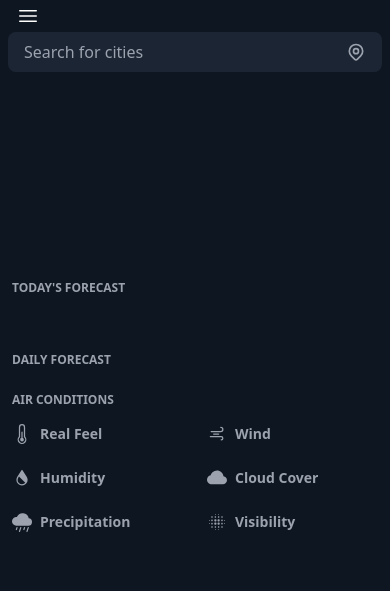
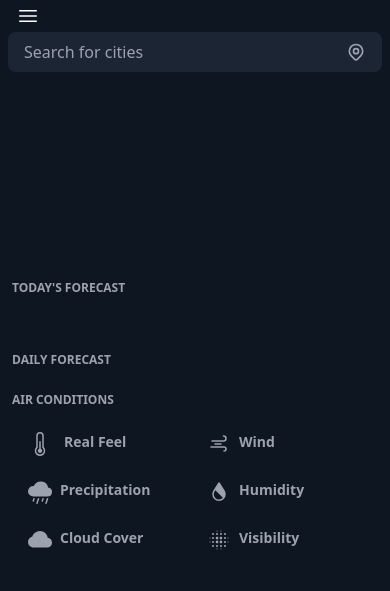
Before and after one commit to mntando/Weather-App, a Flask app: template templates/index.html in a window 390 px wide. Shown: the top 591 px of the page. Run offline with Flask 3, Linux system fonts and the light colour scheme; the template is opened without the code that fills it, so the values that code supplies are empty; parts of the project's set-up code (start-up, migrations or seed data) failed here and were passed over; some libraries are stand-ins or nearby versions.

Commit message:
Enhance layout responsiveness by adjusting max-width for medium screens in layout.html

```diff
--- a/templates/index.html
+++ b/templates/index.html
@@ -61,7 +61,7 @@ Weather50
 
 <!-- Daily forecast -->
 {% block side %}
-<div class="flex flex-col flex-1 w-full lg:h-full lg:p-6 px-1 lg:bg-[#1c2534] rounded-2xl text-sm font-semibold text-gray-400">
+<div class="flex flex-col w-full lg:h-full lg:p-6 px-1 lg:bg-[#1c2534] rounded-2xl text-sm font-semibold text-gray-400">
   <h2 class="text-xs">
     DAILY FORECAST
   </h2>
@@ -92,9 +92,10 @@ Weather50
     AIR CONDITIONS
   </h2>
 
-  <div class="grid grid-cols-2 sm:grid-cols-3 pt-4 lg:p-6 gap-6">
-    <div class="flex flex-row gap-2">
-      <svg class="size-5" xmlns="http://www.w3.org/2000/svg" fill="currentColor" viewBox="0 0 16 16">
+  <div class="flex flex-col flex-1 min-h-0 overflow-y-hidden" data-simplebar>
+    <div class="grid lg:first:pl-0 lg:last:pr-0 grid-cols-2 gap-6 lg:flex lg:flex-nowrap lg:flex-1 lg:items-stretch font-semibold py-6 px-4 lg:py-8 lg:px-6">
+      <div class="flex flex-row gap-3 lg:justify-center lg:flex-1 lg:min-w-[150px] lg:px-4">
+        <svg class="size-6" xmlns="http://www.w3.org/2000/svg" fill="currentColor" viewBox="0 0 16 16">
           <path d="M9.5 12.5a1.5 1.5 0 1 1-2-1.415V6.5a.5.5 0 0 1 1 0v4.585a1.5 1.5 0 0 1 1 1.415"/>
           <path d="M5.5 2.5a2.5 2.5 0 0 1 5 0v7.55a3.5 3.5 0 1 1-5 0zM8 1a1.5 1.5 0 0 0-1.5 1.5v7.987l-.167.15a2.5 2.5 0 1 0 3.333 0l-.166-.15V2.5A1.5 1.5 0 0 0 8 1"/>
         </svg>
@@ -104,8 +105,8 @@ Weather50
         </div>
       </div>
 
-    <div class="flex flex-row gap-2">
-      <svg class="size-5" viewBox="0 0 24 24" fill="none" xmlns="http://www.w3.org/2000/svg" stroke="currentColor" stroke-width="1.5" stroke-linecap="round" stroke-linejoin="round">
+      <div class="flex flex-row gap-2 lg:justify-center flex-1 min-w-[150px]">
+        <svg class="size-6" viewBox="0 0 24 24" fill="none" xmlns="http://www.w3.org/2000/svg" stroke="currentColor" stroke-width="1.5" stroke-linecap="round" stroke-linejoin="round">
           <g stroke-width="0"></g><g stroke-linecap="round" stroke-linejoin="round"></g><g id="SVGRepo_iconCarrier"> <path d="M8 12H14M5 9H16.5C17.8807 9 19 7.88071 19 6.5C19 5.11929 17.8807 4 16.5 4M4 15H17C18.1046 15 19 15.8954 19 17C19 18.1046 18.1046 19 17 19"></path></g>
         </svg>
         <div class="flex flex-col">
@@ -114,8 +115,18 @@ Weather50
         </div>
       </div>
 
-    <div class="flex flex-row gap-2">
-      <svg class="size-5" xmlns="http://www.w3.org/2000/svg" viewBox="0 0 16 16">
+      <div class="flex flex-row gap-2 lg:justify-center flex-1 min-w-[155px]">
+        <svg class="size-6" xmlns="http://www.w3.org/2000/svg" fill="currentColor" viewBox="0 0 16 16">
+          <path d="M4.158 12.025a.5.5 0 0 1 .316.633l-.5 1.5a.5.5 0 1 1-.948-.316l.5-1.5a.5.5 0 0 1 .632-.317m3 0a.5.5 0 0 1 .316.633l-1 3a.5.5 0 1 1-.948-.316l1-3a.5.5 0 0 1 .632-.317m3 0a.5.5 0 0 1 .316.633l-.5 1.5a.5.5 0 1 1-.948-.316l.5-1.5a.5.5 0 0 1 .632-.317m3 0a.5.5 0 0 1 .316.633l-1 3a.5.5 0 1 1-.948-.316l1-3a.5.5 0 0 1 .632-.317m.247-6.998a5.001 5.001 0 0 0-9.499-1.004A3.5 3.5 0 1 0 3.5 11H13a3 3 0 0 0 .405-5.973"/>
+        </svg>
+        <div class="flex flex-col">
+          <p class="text-sm font-semibold">Precipitation</p>
+          <p class="text-2xl font-semibold text-white text-start">{{ weather_current.precipitation }}</p>
+        </div>
+      </div>
+
+      <div class="flex flex-row gap-2 lg:justify-center flex-1 min-w-[150px]">
+        <svg class="size-6" xmlns="http://www.w3.org/2000/svg" viewBox="0 0 16 16">
           <path fill="currentColor" d="M11.73805 6.9966 8.4236 1.71825a0.52 0.52 0 0 0 -0.8472 0L4.24705 7.0222A4.99305 4.99305 0 0 0 3.5 9.5a4.5 4.5 0 0 0 9 0 5.0316 5.0316 0 0 0 -0.76195 -2.5034ZM8 13.00025a3.50445 3.50445 0 0 1 -3.5 -3.5 3.989 3.989 0 0 1 0.60915 -1.9719l0.4675 -0.7444 5.0369 5.0366A3.4886 3.4886 0 0 1 8 13.00025Z" fill="#000000" stroke-width="0.5"></path>
         </svg>
         <div class="flex flex-col">
@@ -124,8 +135,8 @@ Weather50
         </div>
       </div>
 
-    <div class="flex flex-row gap-2">
-      <svg class="size-5" xmlns="http://www.w3.org/2000/svg" fill="currentColor" viewBox="0 0 16 16">
+      <div class="flex flex-row gap-2 lg:justify-center flex-1 min-w-[150px]">
+        <svg class="size-6" xmlns="http://www.w3.org/2000/svg" fill="currentColor" viewBox="0 0 16 16">
           <path d="M4.406 3.342A5.53 5.53 0 0 1 8 2c2.69 0 4.923 2 5.166 4.579C14.758 6.804 16 8.137 16 9.773 16 11.569 14.502 13 12.687 13H3.781C1.708 13 0 11.366 0 9.318c0-1.763 1.266-3.223 2.942-3.593.143-.863.698-1.723 1.464-2.383"/>
         </svg>
         <div class="flex flex-col">
@@ -134,18 +145,8 @@ Weather50
         </div>
       </div>
 
-    <div class="flex flex-row gap-2">
-      <svg class="size-5" xmlns="http://www.w3.org/2000/svg" fill="currentColor" viewBox="0 0 16 16">
-        <path d="M4.158 12.025a.5.5 0 0 1 .316.633l-.5 1.5a.5.5 0 1 1-.948-.316l.5-1.5a.5.5 0 0 1 .632-.317m3 0a.5.5 0 0 1 .316.633l-1 3a.5.5 0 1 1-.948-.316l1-3a.5.5 0 0 1 .632-.317m3 0a.5.5 0 0 1 .316.633l-.5 1.5a.5.5 0 1 1-.948-.316l.5-1.5a.5.5 0 0 1 .632-.317m3 0a.5.5 0 0 1 .316.633l-1 3a.5.5 0 1 1-.948-.316l1-3a.5.5 0 0 1 .632-.317m.247-6.998a5.001 5.001 0 0 0-9.499-1.004A3.5 3.5 0 1 0 3.5 11H13a3 3 0 0 0 .405-5.973"/>
-      </svg>
-      <div class="flex flex-col">
-        <p class="text-sm font-semibold">Precipitation</p>
-        <p class="text-2xl font-semibold text-white text-start">{{ weather_current.precipitation }}</p>
-      </div>
-    </div>
-
-    <div class="flex flex-row gap-2">
-      <svg class="size-5" xmlns="http://www.w3.org/2000/svg" fill="none" viewBox="0 0 24 24">
+      <div class="flex flex-row gap-2 lg:justify-center flex-1 min-w-[150px]">
+        <svg class="size-6" xmlns="http://www.w3.org/2000/svg" fill="none" viewBox="0 0 24 24">
           <path fill="currentColor" d="M3.025 14.475c-0.15 0 -0.275 -0.05 -0.375 -0.15 -0.1 -0.1 -0.15 -0.225 -0.15 -0.375s0.05 -0.275 0.15 -0.375c0.1 -0.1 0.225 -0.15 0.375 -0.15s0.275 0.05 0.375 0.15c0.1 0.1 0.15 0.225 0.15 0.375s-0.05 0.275 -0.15 0.375c-0.1 0.1 -0.225 0.15 -0.375 0.15Zm0 -3.9c-0.15 0 -0.275 -0.05 -0.375 -0.15 -0.1 -0.1 -0.15 -0.225 -0.15 -0.375s0.05 -0.275 0.15 -0.375c0.1 -0.1 0.225 -0.15 0.375 -0.15s0.275 0.05 0.375 0.15c0.1 0.1 0.15 0.225 0.15 0.375s-0.05 0.275 -0.15 0.375c-0.1 0.1 -0.225 0.15 -0.375 0.15Zm2.97775 8.375c-0.2685 0 -0.4944 -0.09075 -0.67775 -0.27225 -0.18335 -0.18165 -0.275 -0.40665 -0.275 -0.675 0 -0.2685 0.09075 -0.4944 0.27225 -0.67775 0.18165 -0.18335 0.40665 -0.275 0.675 -0.275 0.2685 0 0.4944
           0.09075 0.67775 0.27225 0.18335 0.18165 0.275 0.40665 0.275 0.675 0 0.2685 -0.09075 0.4944 -0.27225 0.67775 -0.18165 0.18335 -0.40665 0.275 -0.675 0.275Zm0 -4.05c-0.2685 0 -0.4944 -0.09075 -0.67775 -0.27225 -0.18335 -0.18165 -0.275 -0.40665 -0.275 -0.675 0 -0.2685 0.09075 -0.4944 0.27225 -0.67775 0.18165 -0.18335 0.40665 -0.275 0.675 -0.275 0.2685 0 0.4944 0.09075 0.67775 0.27225 0.18335 0.18165 0.275 0.40665 0.275 0.675 0 0.2685 -0.09075 0.4944 -0.27225 0.67775 -0.18165 0.18335 -0.40665 0.275 -0.675 0.275Zm0 -3.9c-0.2685 0 -0.4944 -0.09075 -0.67775 -0.27225 -0.18335 -0.18165 -0.275 -0.40665 -0.275 -0.675 0 -0.2685 0.09075 -0.4944 0.27225 -0.67775 0.18165 -0.18335 0.40665 -0.275 0.675 -0.275 0.2685 0 0.4944 0.09075 0.67775 0.27225 0.18335 0.18165 0.275
           0.40665 0.275 0.675 0 0.2685 -0.09075 0.4944 -0.27225 0.67775 -0.18165 0.18335 -0.40665 0.275 -0.675 0.275Zm0 -4.05c-0.2685 0 -0.4944 -0.09075 -0.67775 -0.27225 -0.18335 -0.18165 -0.275 -0.40665 -0.275 -0.675 0 -0.2685 0.09075 -0.4944 0.27225 -0.67775 0.18165 -0.18335 0.40665 -0.275 0.675 -0.275 0.2685 0 0.4944 0.09075 0.67775 0.27225 0.18335 0.18165 0.275 0.40665 0.275 0.675 0 0.2685 -0.09075 0.4944 -0.27225 0.67775 -0.18165 0.18335 -0.40665 0.275 -0.675 0.275ZM10.05 15.3c-0.375 0 -0.69375 -0.13125 -0.95625 -0.39375 -0.2625 -0.2625 -0.39375 -0.58125 -0.39375 -0.95625s0.13125 -0.69375 0.39375 -0.95625c0.2625 -0.2625 0.58125 -0.39375 0.95625 -0.39375s0.69375 0.13125 0.95625 0.39375c0.2625 0.2625 0.39375 0.58125 0.39375 0.95625s-0.13125 0.69375 -0.39375 0.95625c-0.2625 0.2625 -0.58125
@@ -162,6 +163,7 @@ Weather50
           <p class="text-2xl font-semibold text-white text-start">{{ weather_current.visibility }}</p>
         </div>
       </div>
+    </div>
 
   </div>
 </div>
--- a/templates/layout.html
+++ b/templates/layout.html
@@ -25,7 +25,7 @@
 
   </head>
 
-  <body x-data="{ sidebarOpen: false }" class="flex bg-[#0e1621] w-screen p-2 py-4 lg:p-4 text-white flex gap-6 lg:h-screen lg:overflow-hidden">
+  <body x-data="{ sidebarOpen: false }" class="flex bg-[#0e1621] w-screen p-2 py-4 lg:p-4 text-white flex gap-6 lg:h-screen lg:overflow-hidden md:max-w-md md:mx-auto lg:max-w-none">
 
     <!-- For mobile -->
     <div x-show="sidebarOpen" x-transition.opacity @click="sidebarOpen = false" class="fixed inset-0 bg-black/50 z-30 lg:hidden"></div>
```
Lines whose indentation alone changed are shown as unchanged.
